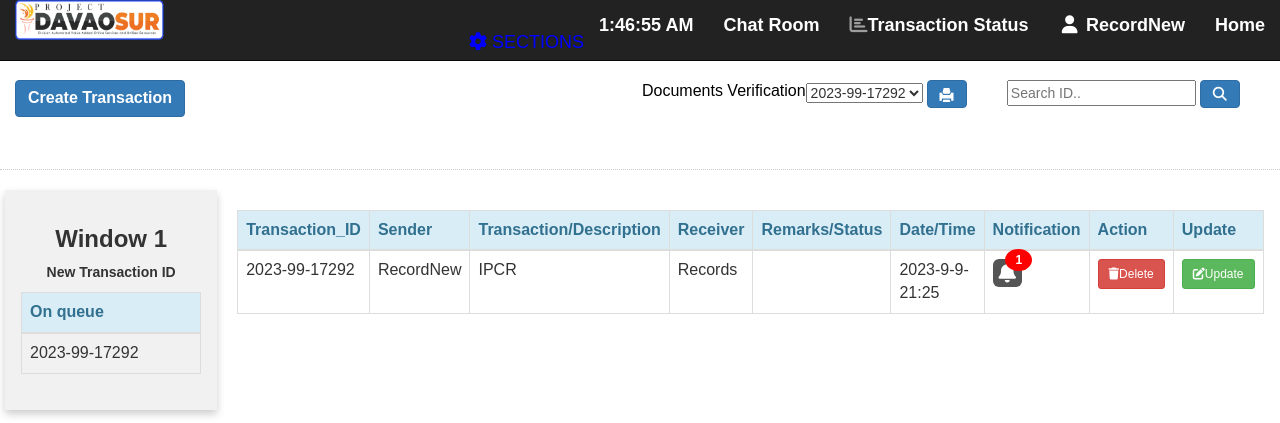
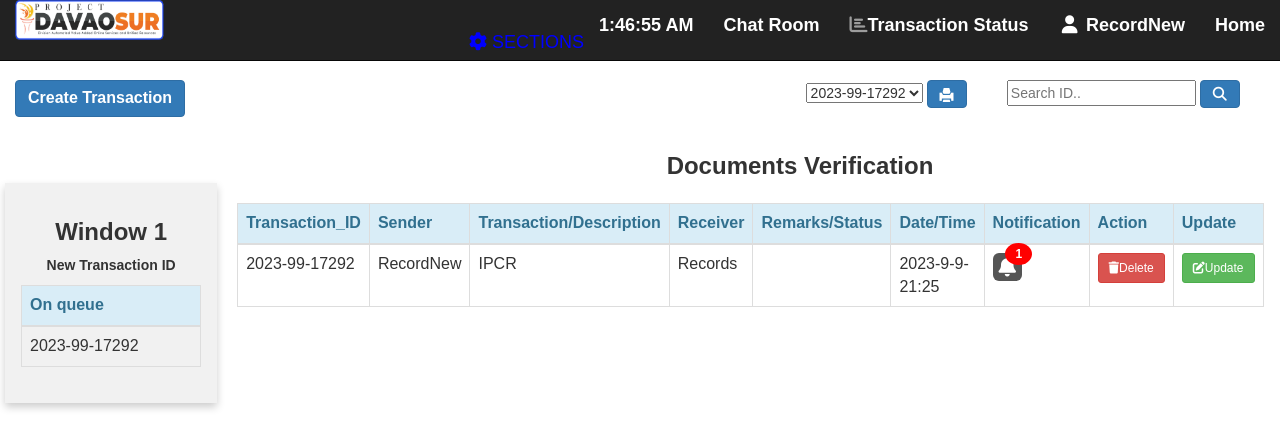
Before and after one commit to roygonzalesabueva/transfer, a PHP site: page / in a window 1280 px wide. Shown: the top 423 px of the page. Run offline with PHP 8.4, Linux system fonts and the light colour scheme; a user stored in the database is signed in; data comes from the database, SQL or seed files in the repository; data that the repository does not hold is empty; some libraries are stand-ins or nearby versions.

Commit message:
Update index.php

```diff
--- a/index.php
+++ b/index.php
@@ -527,7 +527,7 @@ function myTimer() {
 
 
 
-            <li><font color="BLACK" size="3">Documents Verification</font> </li>
+
 
 
 
@@ -660,17 +660,11 @@ echo '<option value="'.$rows["trackid"].'">'.$rows["trackid"].'</option>';
 
 
 
-
-
-
-		<hr style="border-top:1px dotted #ccc;"/>
-
-
-    <!-- <center>
+    <center>
         <font size="5">
             <B> Documents Verification </B>
         </font>
-    </center> -->
+    </center>
 
 
 
```
